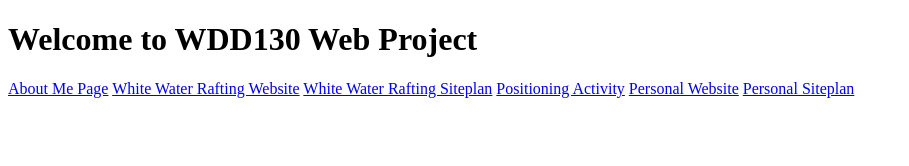
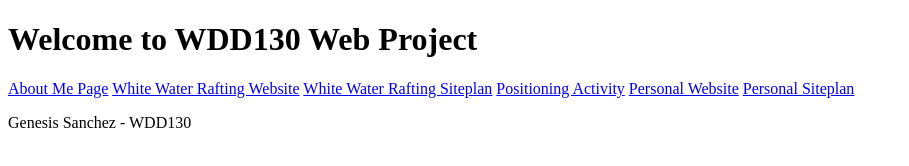
Before and after one commit to gabysan-612/wdd130, a plain HTML site: page index.html in a window 1280 px wide. Shown: the whole page, without its empty margins (0-909 px from the left). Drawn offline with Linux system fonts and the light colour scheme.

Commit message:
add a line of code

```diff
--- a/index.html
+++ b/index.html
@@ -16,5 +16,6 @@
     <a href="#">Personal Website</a>
     <a href="#">Personal Siteplan</a>
     </nav>
+    <p> Genesis Sanchez - WDD130</p>
 </body>
 </html>
```
